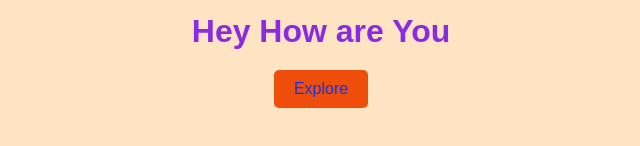
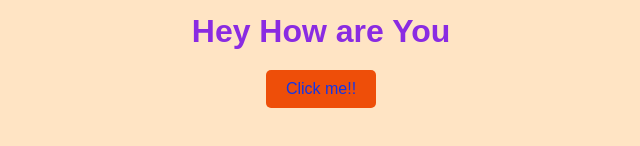
Before and after one commit to RajaKumar207-de/Cohort-2.0, a plain HTML site: page p1/index.html in a window 1280 px wide. Shown: the part 340-486 px from the top of the page, 319-959 px from the left. Drawn offline with Linux system fonts and the light colour scheme.

Commit message:
click me

```diff
--- a/p1/index.html
+++ b/p1/index.html
@@ -8,6 +8,6 @@
 </head>
 <body>
     <h1>Hey How are You</h1>
-    <button>Explore</button>
+    <button>Click me!!</button>
 </body>
 </html>
```
Also changed, not shown: index.html (deleted, +0 -11 lines).
